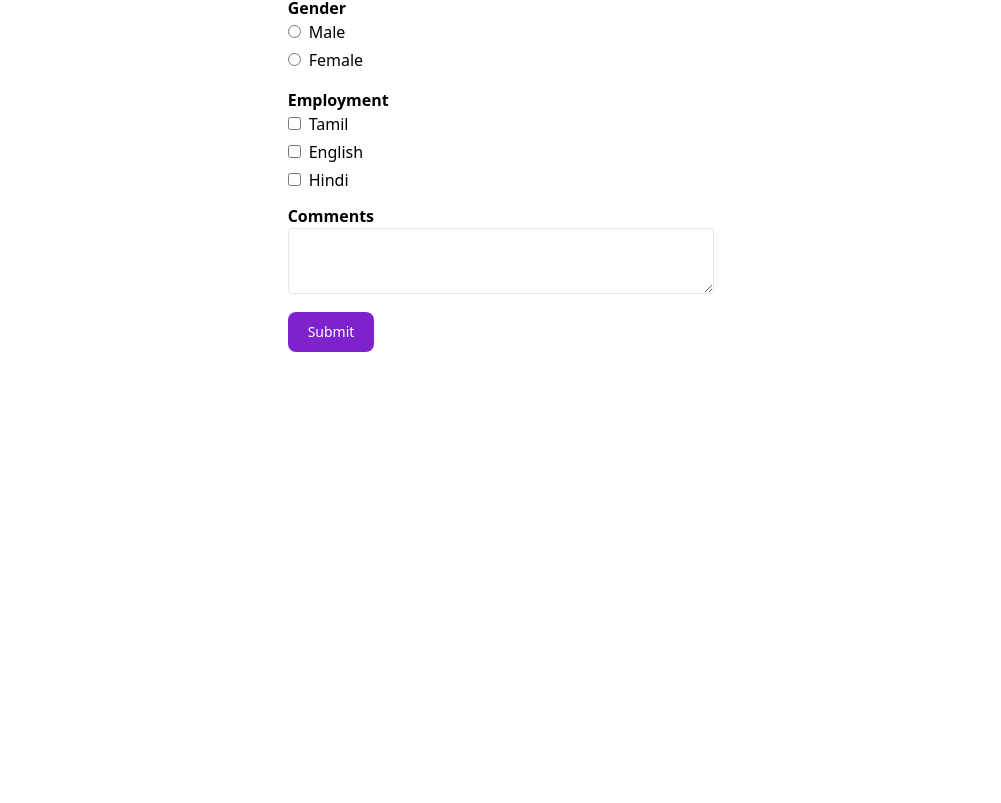
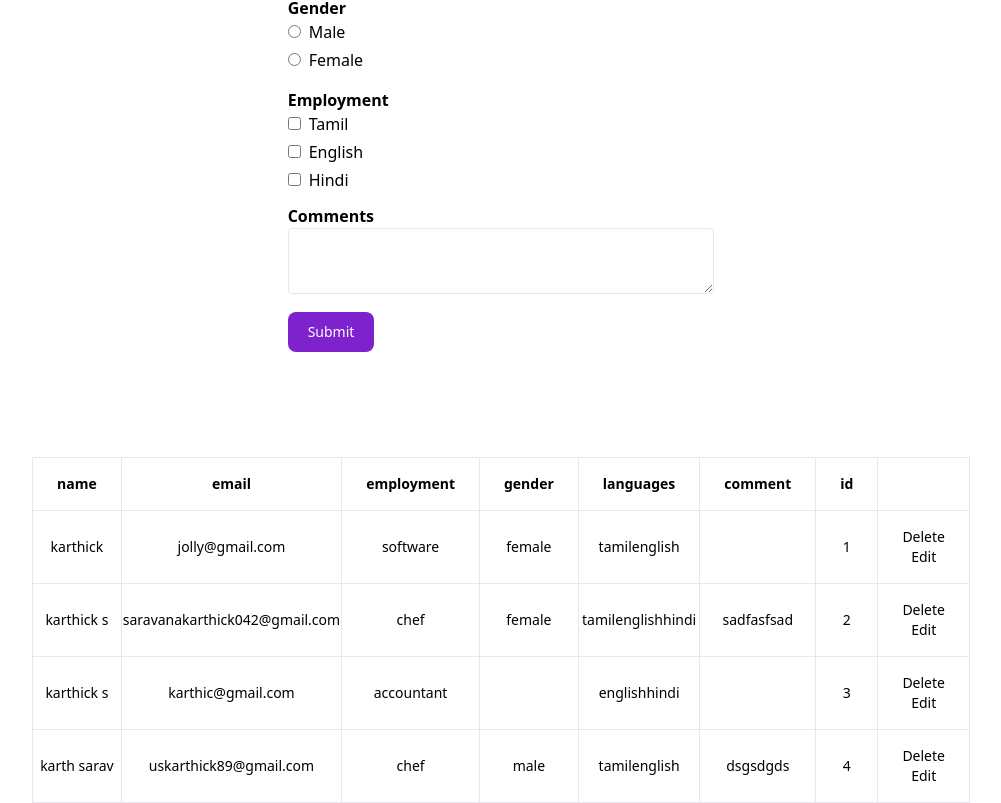
Before and after one commit to uskarthick21/crud-react, a React (Create React App) app: page / in a window 1280 px wide. Shown: the part 343-1146 px from the top of the page, without its empty margins (139-1140 px from the left). Before the commit the page ends 800 px from the top, so only its background shows below. Built offline with nearby package versions, Linux system fonts and the light colour scheme; data requests are answered from the project's data file.

Commit message:
user context added

```diff
--- a/db.json
+++ b/db.json
@@ -1,41 +1,52 @@
 {
   "users": [
     {
-      "name": "kumar",
-      "email": "karthic@gmail.com",
-      "employment": "accountant",
-      "gender": "male",
+      "name": "karthick",
+      "email": "jolly@gmail.com",
+      "employment": "software",
+      "gender": "female",
       "languages": [
         "tamil",
-        "english",
-        "hindi"
+        "english"
       ],
-      "comment": "cheese cake",
-      "id": 2
+      "comment": "",
+      "id": 1
     },
     {
-      "name": "kannan",
-      "email": "kannan@gmail.com",
+      "name": "karthick s",
+      "email": "saravanakarthick042@gmail.com",
       "employment": "chef",
-      "gender": "male",
-      "languages": [
-        "english",
-        "tamil"
-      ],
-      "comment": "Good Chef",
-      "id": 3
-    },
-    {
-      "name": "udaya",
-      "email": "udaya Kumar",
-      "employment": "accountant",
       "gender": "female",
       "languages": [
         "tamil",
         "english",
         "hindi"
       ],
-      "comment": "good Accountant",
+      "comment": "sadfasfsad",
+      "id": 2
+    },
+    {
+      "name": "karthick s",
+      "email": "karthic@gmail.com",
+      "employment": "accountant",
+      "gender": "",
+      "languages": [
+        "english",
+        "hindi"
+      ],
+      "comment": "",
+      "id": 3
+    },
+    {
+      "name": "karth sarav",
+      "email": "uskarthick89@gmail.com",
+      "employment": "chef",
+      "gender": "male",
+      "languages": [
+        "tamil",
+        "english"
+      ],
+      "comment": "dsgsdgds",
       "id": 4
     }
   ]
--- a/src/App.js
+++ b/src/App.js
@@ -1,10 +1,18 @@
-import React from 'react'
-import UserCreate from './Component/UserCreate'
+import React, { useEffect, useContext } from 'react'
+import UserCreate from './Component/UserCreate';
+import UserList from './Component/UserList';
+import UsersContext from './context/users';
 
 function App() {
+    const { fetchUser } = useContext(UsersContext)
+    useEffect(() => {
+        fetchUser();
+    }, [])
+
     return (
         <div>
             <UserCreate />
+            <UserList />
         </div>
     )
 }
--- /dev/null
+++ b/src/Component/SingleUser.js
@@ -0,0 +1,22 @@
+import React, { useContext } from 'react';
+import UsersContext from '../context/users';
+
+function SingleUser(props) {
+    const { col, userId } = props
+
+    const { deleteUser } = useContext(UsersContext)
+    return (
+
+        <tr key={ userId } className="border-b dark:border-neutral-500">
+            { col }
+            <td className='whitespace-nowrap border-r px-6 py-4 font-medium dark:border-neutral-500' >
+                <div onClick={ () => deleteUser(userId) }>Delete</div>
+                <div>Edit</div>
+            </td>
+
+        </tr>
+
+    )
+}
+
+export default SingleUser;
--- a/src/Component/UserCreate.js
+++ b/src/Component/UserCreate.js
@@ -2,13 +2,8 @@ import React, { useState, useEffect, useContext } from 'react';
 import UsersContext from '../context/users'
 
 function UserCreate() {
-    const { initialState, fetchUser, createUser } = useContext(UsersContext)
+    const { initialState, createUser } = useContext(UsersContext)
     const [formData, setFormData] = useState(initialState);
-
-    useEffect(() => {
-        setFormData(initialState);
-        fetchUser();
-    }, [])
 
 
     const handleOnChange = (e) => {
@@ -40,33 +35,11 @@ function UserCreate() {
         e.preventDefault();
         createUser(formData)
         setFormData({ ...initialState, languages: [] });
+
     }
 
 
-    // const renderHeader = () => Object.keys(users[0]).map(col => <th>{ col }</th>)
 
-    // const renderRows = () => {
-    //     const columns = Object.keys(users[0]);
-    //     const c = columns.length;
-    //     const r = users.length;
-    //     const items = [];
-    //     for (let i = 0; i < r; i++) {
-    //         const col = [];
-    //         for (let j = 0; j < c; j++) {
-    //             col.push(<td className="td">
-    //                 { users[i][columns[j]] }
-    //             </td>)
-    //         }
-    //         items.push(
-    //             <tr className="tr">
-    //                 { col }
-    //                 <div onClick={ () => handleDelete(users[i].id) }>Delete</div>
-    //                 <div>Edit</div>
-    //             </tr>
-    //         )
-    //     }
-    //     return items;
-    // }
 
     return (
         <div className="h-screen flex items-center justify-center">
--- a/src/Component/UserList.js
+++ b/src/Component/UserList.js
@@ -0,0 +1,52 @@
+import React, { useContext } from 'react';
+import UsersContext from '../context/users';
+import SingleUser from '../Component/SingleUser'
+
+function UserList() {
+
+    const { users } = useContext(UsersContext)
+    const renderHeader = () => {
+        let tableHeader = Object.keys(users[0]).map(col => <th className="border-r px-6 py-4 dark:border-neutral-500" key={ col }>{ col }</th>)
+        // tableHeader.push(<th className="border-r px-6 py-4 dark:border-neutral-500" key={ "action" }>Action</th>)
+        return tableHeader;
+    }
+
+
+    const renderRows = () => {
+        const columns = Object.keys(users[0]);
+        const c = columns.length;
+        const r = users.length;
+        const items = [];
+        for (let i = 0; i < r; i++) {
+            const col = [];
+            for (let j = 0; j < c; j++) {
+                col.push(<td className="border-r">
+                    { users[i][columns[j]] }
+                </td>)
+            }
+            items.push(
+                <SingleUser key={ users[i].id } col={ col } userId={ users[i].id } />
+            )
+        }
+        return items;
+    }
+
+    return (
+        (
+            users && users.length > 0 && (
+                <div className="relative overflow-x-auto flex justify-center items-center">
+                    <table className="md:w-1/3 border text-center text-sm font-light dark:border-neutral-500">
+                        <thead className="border-b font-medium dark:border-neutral-500">
+                            <tr>{ renderHeader() }</tr>
+                        </thead>
+                        <tbody>
+                            { renderRows() }
+                        </tbody>
+                    </table>
+                </div>
+            )
+        )
+    )
+}
+
+export default UserList;
--- a/src/context/users.js
+++ b/src/context/users.js
@@ -31,7 +31,6 @@ function Provider({ children }) {
 
     const fetchUser = async () => {
         const response = await axios.get('http://localhost:3002/users');
-        console.log({ response })
         setUsers(response.data);
     }
 
@@ -45,6 +44,7 @@ function Provider({ children }) {
 
     const valuesToShare = {
         initialState,
+        users,
         createUser,
         fetchUser,
         deleteUser
```
